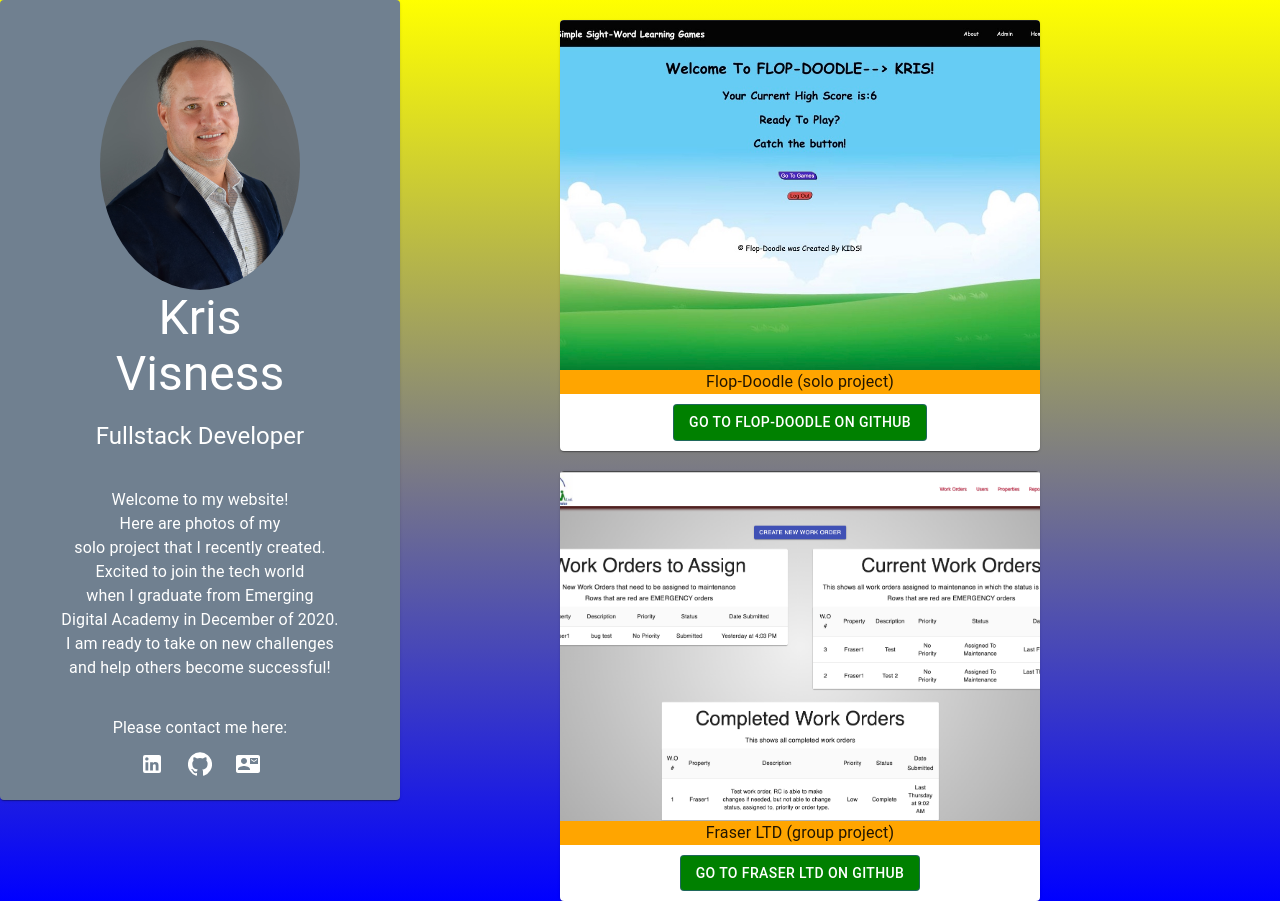
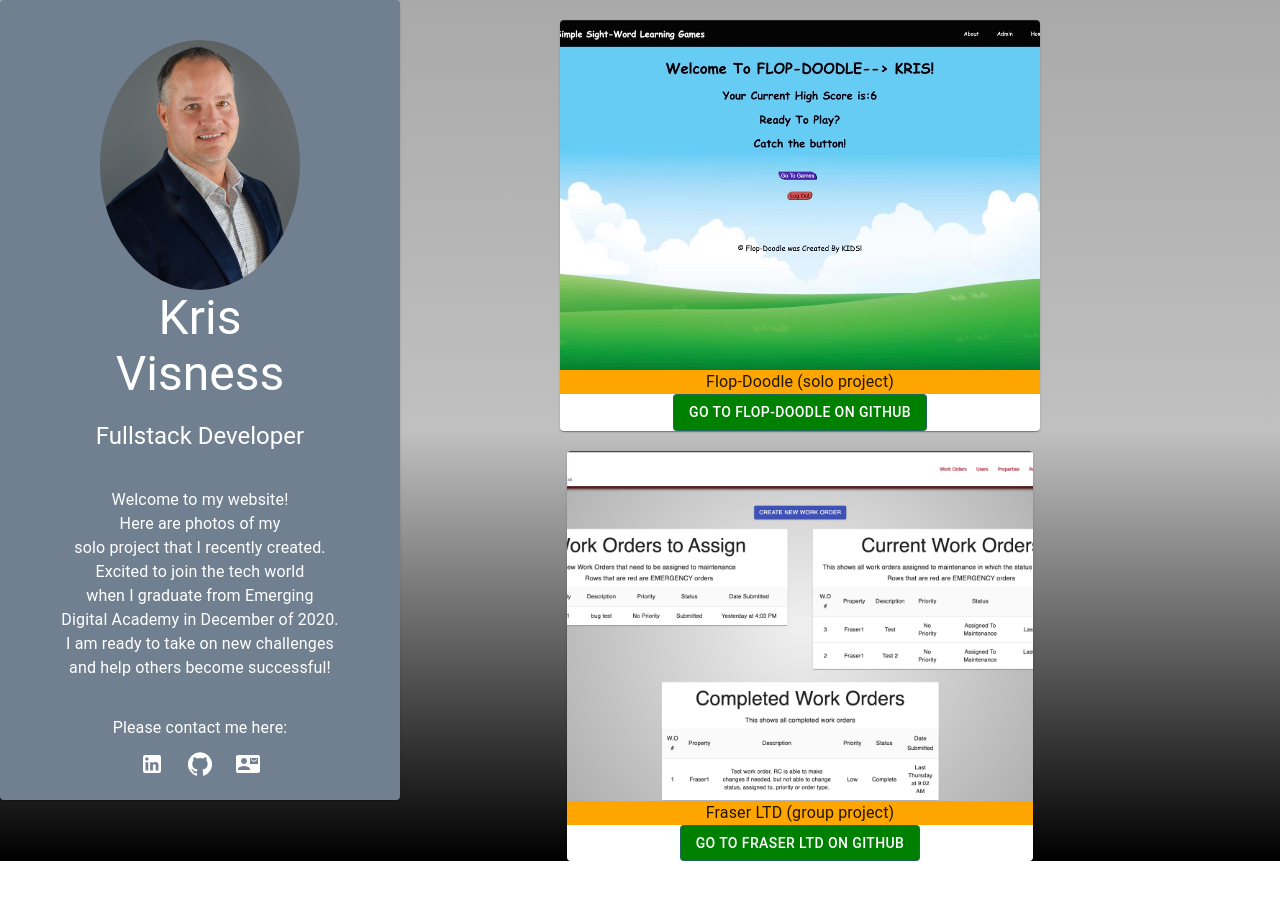
Before and after one commit to kvisness/portfolio, a React (Create React App) app: page /#/ in a window 1280 px wide. After the commit the page ends 861 px from the top, so only its background shows below. Built offline with nearby package versions, Linux system fonts and the light colour scheme.

Commit message:
updated cards and background

```diff
--- a/src/components/App/App.css
+++ b/src/components/App/App.css
@@ -3,7 +3,8 @@
 
 }
 body{
-  background-image: linear-gradient( yellow, blue);
+  background-image: linear-gradient(darkgray, silver, black);
+
 }
 .App-logo {
   animation: App-logo-spin infinite 20s linear;
--- a/src/components/Home/Home.js
+++ b/src/components/Home/Home.js
@@ -11,7 +11,6 @@ import GitHubIcon from '@material-ui/icons/GitHub';
 import ContactMailIcon from '@material-ui/icons/ContactMail';
 import IconButton from '@material-ui/core/IconButton';
 import CardActionArea from '@material-ui/core/CardActionArea';
-import { lightGreen } from '@material-ui/core/colors';
 
 
 
@@ -45,9 +44,6 @@ const styles = ({
     goToButtons: {
         color: 'white',
         backgroundColor: 'green',
-        margin: 10,
-        '&:hover': { backgroundColor: 'lightGreen' }
-
     },
     heading: {
         color: 'white',
@@ -65,22 +61,20 @@ class Home extends Component {
     }
 
     goToFlopDoodleGitHub = () => {
-        window.open('https://github.com/kvisness/Flop-Doodle')//this is where git hub repository goes
+        window.open('')//this is where git hub repository goes
     }
     goToGitHub = () => {
-        window.open('https://github.com/kvisness')
+        console.log('clicked');
         //this is where git hub repository goes
     }
     goToLinkedIn = () => {
-        window.open('https://www.linkedin.com/in/krisvisness/')//this is where git hub repository goes
+        window.open('')//this is where git hub repository goes
     }
 
     goToEmail = () => {
         window.location.href = "mailto:krisvisness@gmail.com?subject=More Info Requested%20From%20Portfolio";
     }
-goToFraser =()=>{
-    window.open('https://github.com/Fraser-Ltd/fraser-work-orders')
-}
+
     render() {
         const { classes } = this.props
         return (
@@ -119,15 +113,15 @@ goToFraser =()=>{
                                     image="Flop-Doodle.jpeg"//project pic
                                 />
                                 <Typography className={classes.cardTitle}>Flop-Doodle (solo project)</Typography>
-
-                                <Button className={classes.goToButtons} size='medium' color='primary' variant='outlined'
-                                    onClick={this.goToFlopDoodleGitHub}>Go to Flop-Doodle on GitHub</Button>
-
+                                <CardActionArea>
+                                    <Button className={classes.goToButtons} size='medium' color='primary' variant='outlined'
+                                        onClick={this.goToGitHub}>Go to Flop-Doodle on GitHub</Button>
+                                </CardActionArea>
                             </Card>
                         </Grid>
-                        <Grid item xs={8}>
+                        <Grid item xs={10}>
                             <Grid container justify='space-evenly' alignItems='center'>
-                                <Grid item xs={9}>
+                                <Grid item xs={7}>
                                     <Card className={classes.infoCard}>
                                         <CardMedia
                                             component="img"
@@ -135,10 +129,10 @@ goToFraser =()=>{
                                             image="Fraser-LTD-MMS.png"//project pic
                                         />
                                         <Typography className={classes.cardTitle}>Fraser LTD (group project)</Typography>
-
-                                        <Button className={classes.goToButtons} size='medium' color='primary' variant='outlined'
-                                            onClick={this.goToFraser}>Go to Fraser LTD on GitHub</Button>
-
+                                        <CardActionArea>
+                                            <Button className={classes.goToButtons} size='medium' color='primary' variant='outlined'
+                                                onClick={this.goToGitHub}>Go to Fraser LTD on GitHub</Button>
+                                        </CardActionArea>
                                     </Card>
                                 </Grid>
                             </Grid>
```
Also changed, not shown: 1 other file (tests, documents, lock files or other folders).
